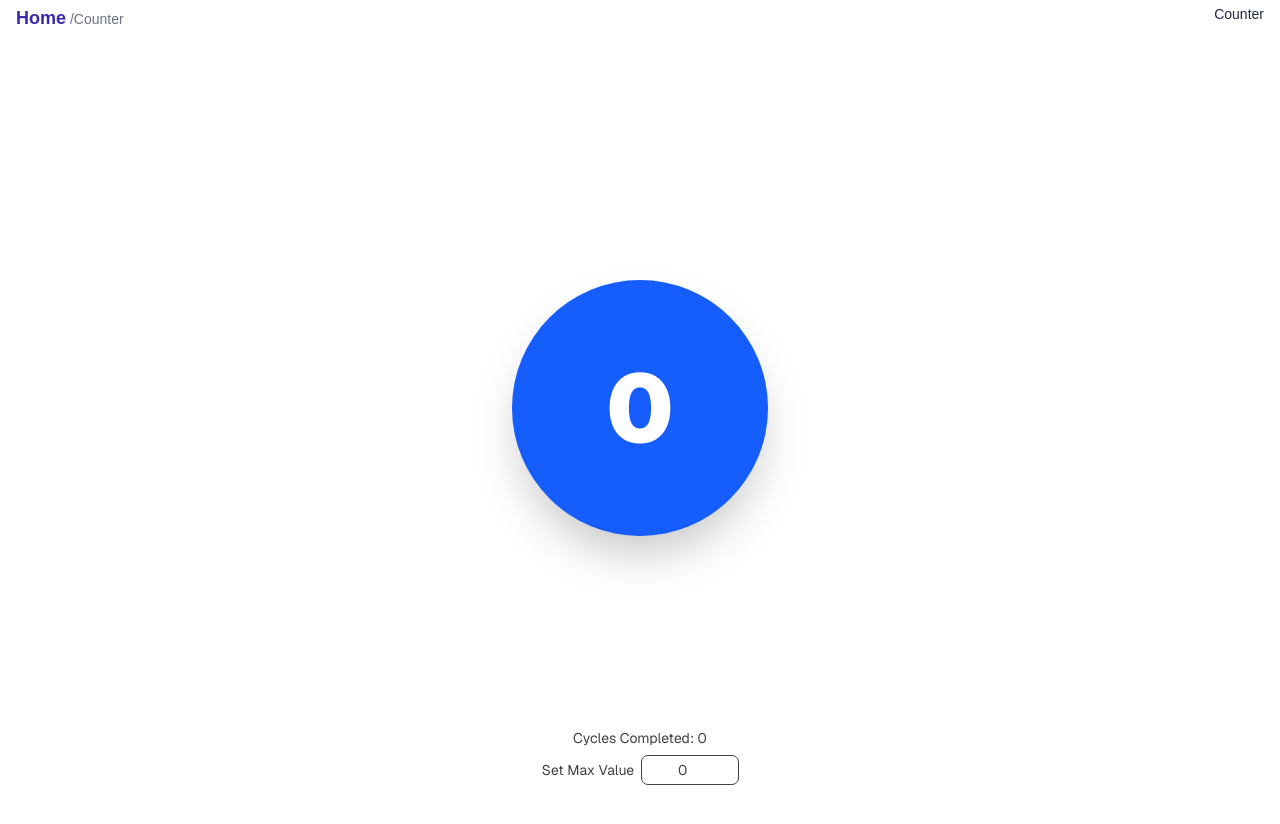
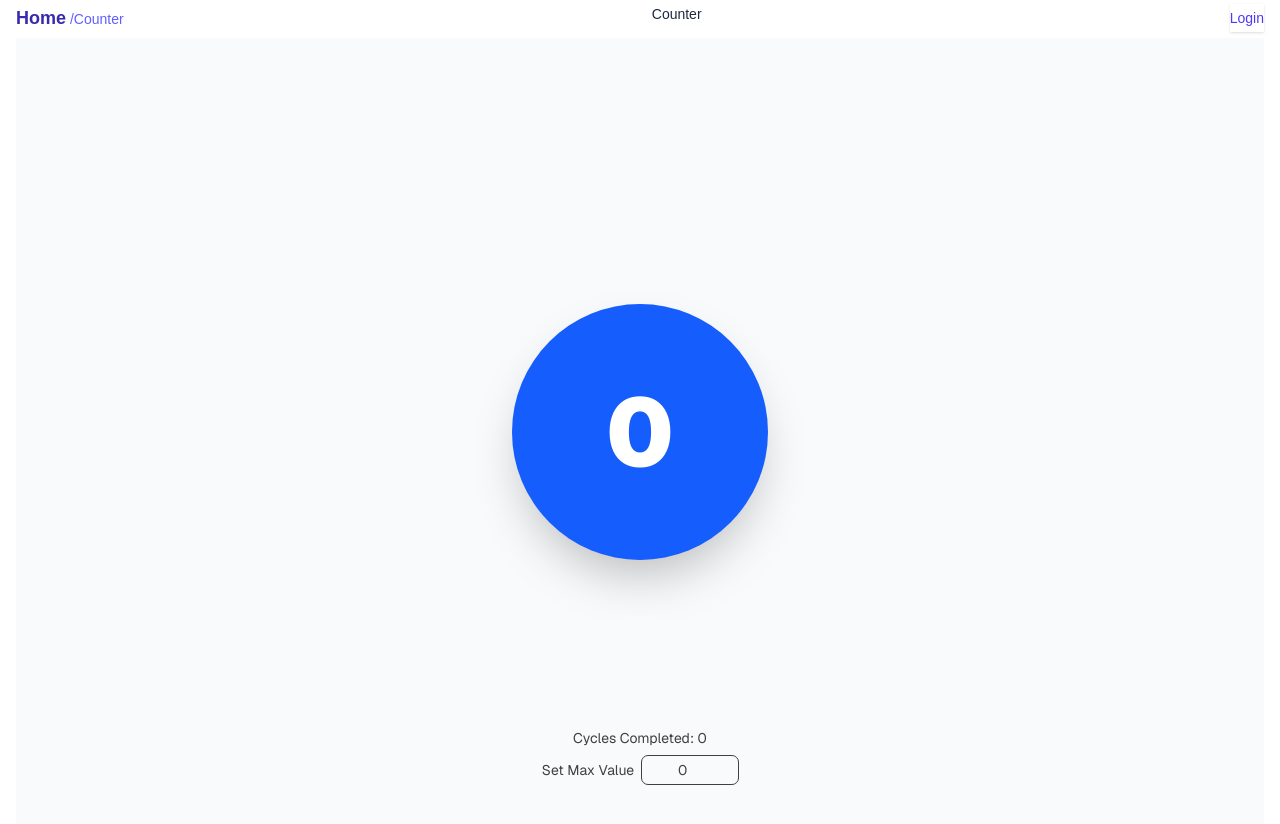
Before and after one commit to anilsworld2000/next-ui-playground, a Next.js app: page /counter in a window 1280 px wide. Shown: the top 824 px of the page. Before the commit the page ends 800 px from the top, so only its background shows below. Built offline with nearby package versions, Linux system fonts and the light colour scheme.

Commit message:
added layout
added shared layout, horizontal and vertical nav bars, and wallet

```diff
--- /dev/null
+++ b/app/components/Layouts/DashboardLayout.tsx
@@ -0,0 +1,33 @@
+// components/DashboardLayout.tsx
+import { ReactNode } from "react";
+import VerticalNavbar from "../NavBars/VerticalNavBar";
+import { NavGroup, NavItem } from "@/app/types";
+import HorizontalNavBar from "../NavBars/HontalNavBar";
+
+interface DashboardLayoutProps {
+    children: ReactNode;
+    horizontalItems: NavItem[]; // type NavGroup[] if you want strict typing
+    verticalGroups: NavGroup[]; // type NavGroup[] if you want strict typing
+}
+
+export default function DashboardLayout({ children, horizontalItems, verticalGroups }: DashboardLayoutProps) {
+    return (
+        <div className="flex min-h-screen">
+            {/* First column: vertical nav bar */}
+            <VerticalNavbar groups={verticalGroups} />
+
+            {/* Second column: split into two rows */}
+            <div className="flex flex-col flex-1">
+                {/* Row 1: horizontal nav bar */}
+                <div className="">
+                    <HorizontalNavBar items={horizontalItems} />
+                </div>
+
+                {/* Row 2: children content */}
+                <main className="flex-1 p-6 bg-gray-50">
+                    {children}
+                </main>
+            </div>
+        </div>
+    );
+}
--- /dev/null
+++ b/app/components/NavBars/HontalNavBar.tsx
@@ -0,0 +1,27 @@
+"use client";
+import { NavItem } from "@/app/types";
+import Link from "next/link";
+
+interface HorizontalNavBarProps {
+    items: NavItem[];
+    rightContent?: React.ReactNode; // e.g. selected dashboard name
+}
+
+export default function HorizontalNavBar({ items, rightContent }: HorizontalNavBarProps) {
+    return (
+        <nav className="flex flex-row justify-between items-center bg-white shadow">
+            <div className="flex gap-4">
+                {items?.map((item) => (
+                    <Link
+                        key={item.id}
+                        href={item.href}
+                        className="text-indigo-600 hover:text-indigo-800 text-sm font-medium"
+                    >
+                        {item.name}
+                    </Link>
+                ))}
+            </div>
+            {rightContent && <div className="text-slate-800 text-sm">{rightContent}</div>}
+        </nav>
+    );
+}
--- a/app/navBar.tsx
+++ b/app/components/NavBars/TopNavBar.tsx
@@ -1,9 +1,19 @@
 "use client";
 import Link from "next/link";
-import { useSelectedRoute } from "./hooks/CurrentRoute";
-import { useSelectedDashboard } from "./hooks/SelectedDashboardContext";
+import { useSelectedRoute } from "../../hooks/CurrentRoute";
+import { useSelectedDashboard } from "../../hooks/SelectedDashboardContext";
+import HorizontalNavBar from "./HontalNavBar";
+import { NavItem } from "@/app/types";
 
-export default function NavBar() {
+const topNavBarItems: NavItem[] = [
+    {
+        id: "_login",
+        name: "Login",
+        href: '/login'
+    }
+];
+
+export default function TopNavBar() {
     const { routes } = useSelectedRoute();
     const { selectedDashboard } = useSelectedDashboard();
 
@@ -18,11 +28,14 @@ export default function NavBar() {
                     <Link
                         href={route}
                         key={route}
-                        className="text-gray-500 text-sm">
+                        className="text-indigo-500 text-sm">
                         {"\t" + route[0] + route.charAt(1).toUpperCase() + route.slice(2)}
                     </Link>
                 ))}
             </div>
             <h1 className="text-slate-800 text-sm">{selectedDashboard}</h1>
+            <HorizontalNavBar
+                items={topNavBarItems}>
+            </HorizontalNavBar>
         </nav>);
 }
--- /dev/null
+++ b/app/components/NavBars/VerticalNavBar.tsx
@@ -0,0 +1,53 @@
+"use client";
+import { NavGroup } from "@/app/types";
+import router from "next/router";
+import { useState } from "react";
+
+interface VerticalNavbarProps {
+    groups: NavGroup[];
+}
+
+export default function VerticalNavbar(props: VerticalNavbarProps) {
+    const [collapsed, setCollapsed] = useState(false);
+    return (
+        <>
+            {props.groups?.length > 0 &&
+                <div
+                    className={`h-screen bg-slate-100 flex flex-col transition-all duration-300 ${collapsed ? "w-16" : "w-56"
+                        }`}
+                >
+                    {/* Toggle button */}
+                    <button
+                        onClick={() => setCollapsed(!collapsed)}
+                        className="p-3 text-left hover:bg-slate-400"
+                    >
+                        {collapsed ? "➡️" : "⬅️ Collapse"}
+                    </button>
+
+                    {/* Groups */}
+                    <div className="flex-1 overflow-y-auto">
+                        {props.groups?.map((group) => (
+                            <div key={group.id} className="mt-4">
+                                {!collapsed && (
+                                    <div className="px-4 py-2 text-xs uppercase tracking-wider text-gray-400">
+                                        {group.title}
+                                    </div>
+                                )}
+                                {group.items.map((item) => (
+                                    <div
+                                        key={item.id}
+                                        onClick={() => router.push(item.href)}
+                                        className="flex items-center gap-3 px-4 py-2 cursor-pointer hover:bg-gray-800"
+                                    >
+                                        <span className="text-lg">{item.icon}</span>
+                                        {!collapsed && <span>{item.name}</span>}
+                                    </div>
+                                ))}
+                            </div>
+                        ))}
+                    </div>
+                </div>
+            }
+        </>
+    );
+}
--- a/app/counter/layout.tsx
+++ b/app/counter/layout.tsx
@@ -1,9 +1,15 @@
 import { ReactNode } from 'react'
+import DashboardLayout from '../components/Layouts/DashboardLayout'
 
 export default function CounterLayout({ children }: { children: ReactNode }) {
     return (
         <>
-            {children}
+            <DashboardLayout
+                horizontalItems={[]}
+                verticalGroups={[]}
+            >
+                {children}
+            </DashboardLayout>
         </>
     )
 }
--- a/app/layout.tsx
+++ b/app/layout.tsx
@@ -3,7 +3,7 @@ import { Geist, Geist_Mono } from "next/font/google";
 import "./globals.css";
 import { CurrentRouteContextProvider } from "./hooks/CurrentRoute";
 import { SelectedDashboardProvider } from "./hooks/SelectedDashboardContext";
-import NavBar from "./navBar";
+import TopNavBar from "./components/NavBars/TopNavBar";
 
 const geistSans = Geist({
   variable: "--font-geist-sans",
@@ -29,7 +29,7 @@ export default function RootLayout({
         <CurrentRouteContextProvider >
           <SelectedDashboardProvider>
             <header className="p-1 pl-4 pr-4">
-              <NavBar />
+              <TopNavBar />
             </header>
             <main role="main" className="p-4 pt-0.5">
               {children}
--- a/app/page.tsx
+++ b/app/page.tsx
@@ -26,6 +26,12 @@ export default function Home() {
       name: "Counter",
       path: "/counter",
       description: "Counter for you",
+    },
+    {
+      id: "_wallet",
+      name: "Wallet",
+      path: "/wallet",
+      description: "A Wallet for you",
     },
   ];
 
--- a/app/wallet/layout.tsx
+++ b/app/wallet/layout.tsx
@@ -1,9 +1,47 @@
 import { ReactNode } from 'react'
+import DashboardLayout from '../components/Layouts/DashboardLayout'
+import { NavGroup } from '../types';
+
+//import { FaWallet, FaChartLine, FaCog } from "react-icons/fa";
+
+const navGroups: NavGroup[] = [
+    {
+        id: "wallet",
+        title: "Wallet",
+        items: [
+            {
+                id: "overview",
+                name: "Overview",
+                href:'/wallet'
+            },
+            {
+                id: "transactions",
+                name: "Transactions",
+                href:'/wallet'
+            },
+        ],
+    },
+    {
+        id: "settings",
+        title: "Settings",
+        items: [
+            {
+                id: "preferences",
+                name: "Preferences",
+                href:'/wallet'
+            },
+        ],
+    },
+];
 
 export default function WalletLayout({ children }: { children: ReactNode }) {
+
     return (
-        <>
+        <DashboardLayout
+            horizontalItems={[]}
+            verticalGroups={navGroups}
+        >
             {children}
-        </>
+        </DashboardLayout>
     )
 }
```
Also changed, not shown: app/types.ts (+13 -0 lines).
